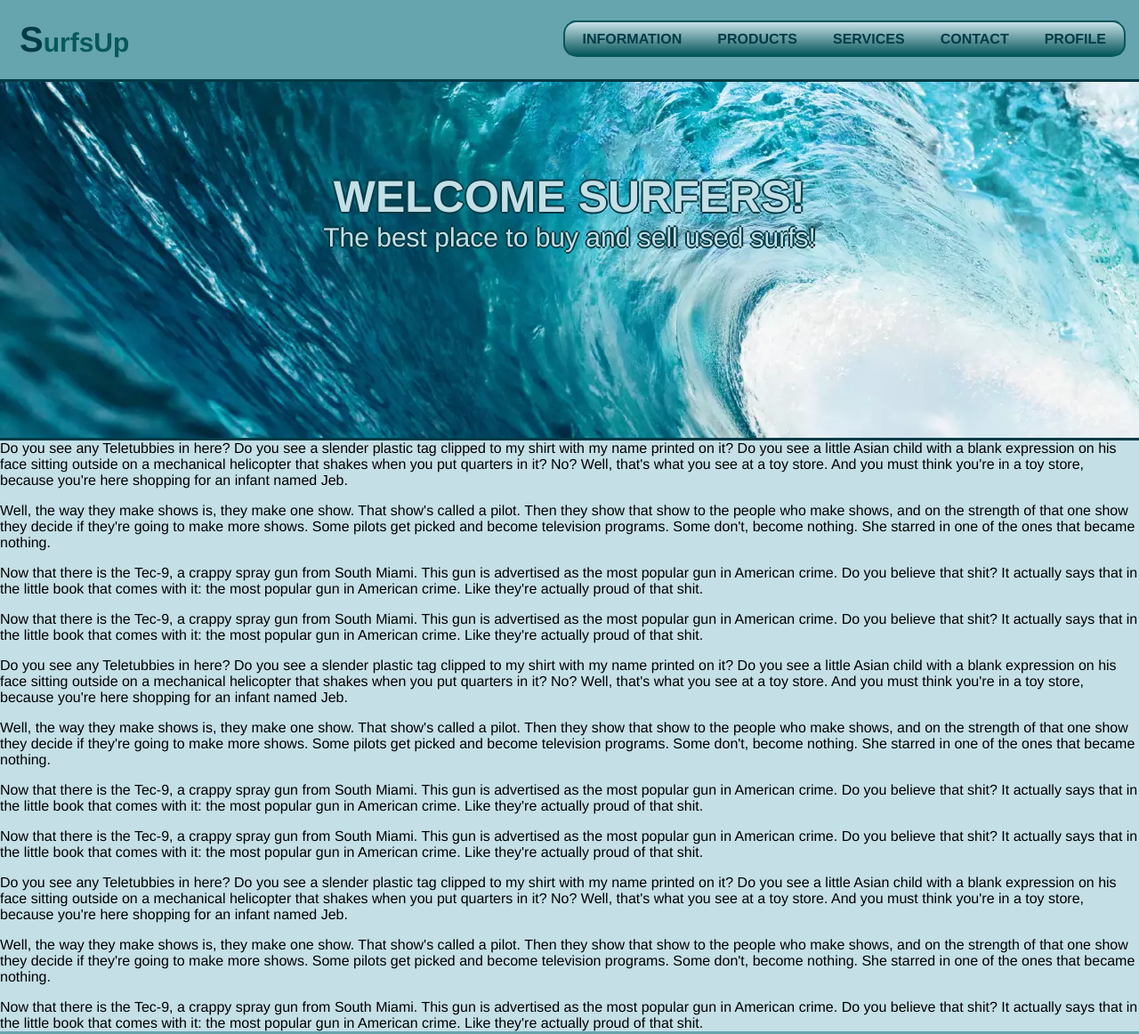
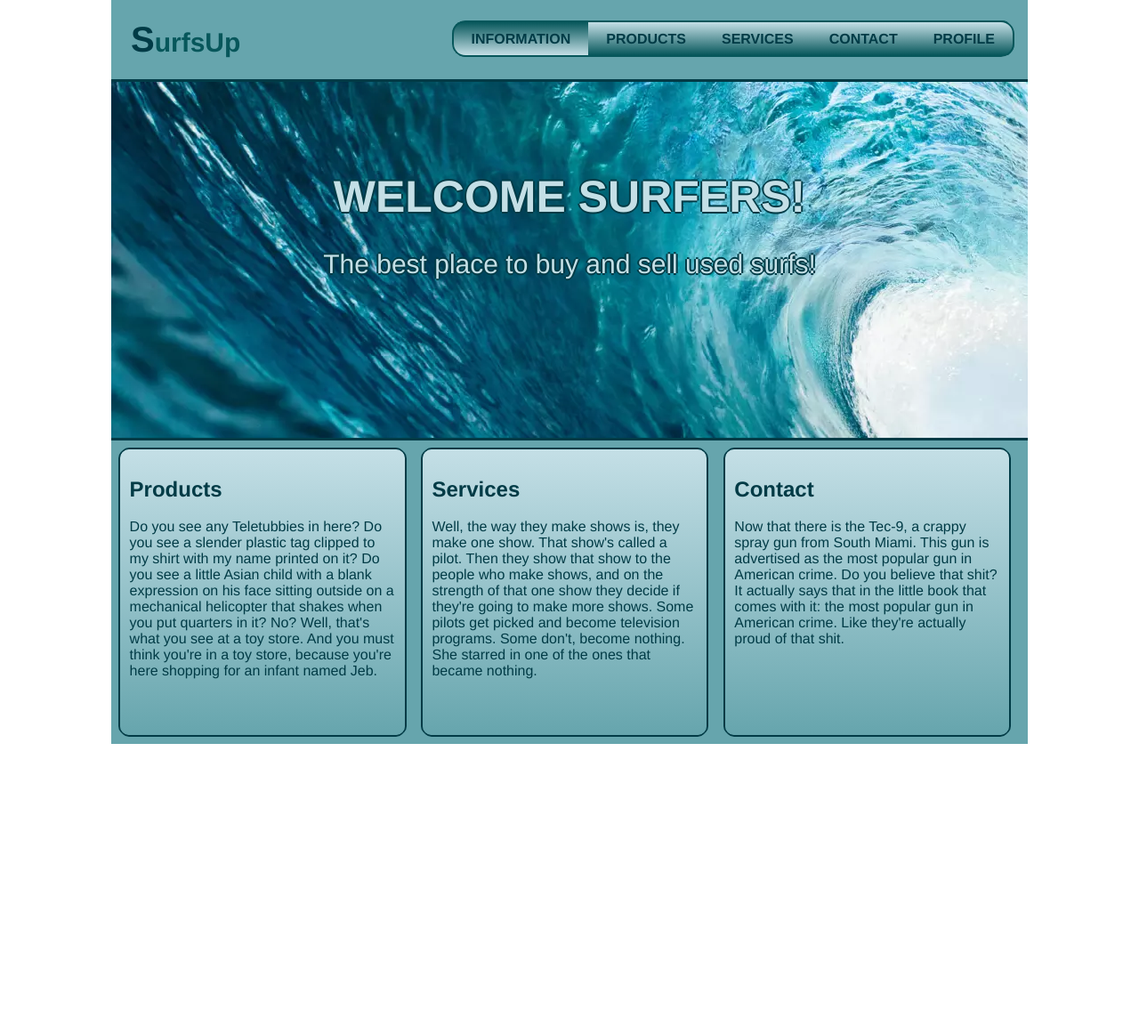
Before and after one commit to RomchyFCC/CSS-Practice, a plain HTML site: page website01/index.html in a window 1280 px wide. Shown: the whole page at 89% size. After the commit the page ends 836 px from the top, so only its background shows below. Drawn offline with Linux system fonts and the light colour scheme.

Commit message:
Added some more style to my solo project, added some responsiveness

```diff
--- a/website01/css/style.css
+++ b/website01/css/style.css
@@ -32,12 +32,17 @@ li {
 	text-transform: uppercase;
 }
 
-section {
-	background: #C4DFE6;
-}
-
-p {
-	margin-top: 0;
+.articles > section{
+	display: block;
+	float: left;
+	background: linear-gradient(to bottom, #C4DFE6, #66A5AD);
+	color: #003B46;
+	height: 300px;
+	width: 29%;
+	margin: 1%;
+	padding: 1% 1%;
+	border-radius: 10px;
+	box-shadow: -2px 0 #003B46, 0 2px #003B46, 2px 0 #003B46, 0 -2px #003B46;
 }
 
 .logo {
@@ -107,3 +112,34 @@ nav > h1 {
 .btn:hover {
 	background: linear-gradient(to bottom, #07575B, #C4DFE6);
 }
+
+.current {
+	padding: 10px 20px;
+	border-bottom: 2px solid #07575B;
+	border-top: 2px solid #07575B;
+	margin: 0;
+	background: linear-gradient(to bottom, #07575B, #C4DFE6);
+	font-weight: bold;
+}
+
+@media screen and (min-width: 1030px) {
+	body{
+		width: 1030px;
+		margin: 0 auto;
+		}
+}
+@media screen and (max-width: 815px) {
+	li:nth-child(2) {
+		display: none;
+	}
+}
+@media screen and (max-width: 686px) {
+	li:nth-child(3) {
+		display: none;
+	}
+}
+@media screen and (max-width: 565px) {
+	li:nth-child(4) {
+		display: none;
+	}
+}
--- a/website01/index.html
+++ b/website01/index.html
@@ -10,8 +10,8 @@
 			<nav class="container">
 				<h1 class="logo"><span class="mark">S</span>urfsUp</h1>
 				<ul>
-					<li><a class="btn btn-first current" href="./about.html">Information</a></li><!--
-					--><li><a class="btn" href="#">Products</a></li><!--
+					<li><a class="btn btn-first current" href="./index.html">Information</a></li><!--
+					--><li><a class="btn" href="./about.html">Products</a></li><!--
 					--><li><a class="btn" href="#">Services</a></li><!--
 					--><li><a class="btn" href="#">Contact</a></li><!--
 					--><li><a class="btn btn-last" href="#">Profile</a></li>
@@ -23,23 +23,25 @@
 				<h1> Welcome Surfers!</h1>
 				<p>The best place to buy and sell used surfs!</p>
 			</div>
-			<section>
-				<!-- start slipsum code -->
-				<p>Do you see any Teletubbies in here? Do you see a slender plastic tag clipped to my shirt with my name printed on it? Do you see a little Asian child with a blank expression on his face sitting outside on a mechanical helicopter that shakes when you put quarters in it? No? Well, that's what you see at a toy store. And you must think you're in a toy store, because you're here shopping for an infant named Jeb. </p>
-				<p>Well, the way they make shows is, they make one show. That show's called a pilot. Then they show that show to the people who make shows, and on the strength of that one show they decide if they're going to make more shows. Some pilots get picked and become television programs. Some don't, become nothing. She starred in one of the ones that became nothing. </p>
-				<p>Now that there is the Tec-9, a crappy spray gun from South Miami. This gun is advertised as the most popular gun in American crime. Do you believe that shit? It actually says that in the little book that comes with it: the most popular gun in American crime. Like they're actually proud of that shit.  </p>
-				<p>Now that there is the Tec-9, a crappy spray gun from South Miami. This gun is advertised as the most popular gun in American crime. Do you believe that shit? It actually says that in the little book that comes with it: the most popular gun in American crime. Like they're actually proud of that shit.  </p>
-				<p>Do you see any Teletubbies in here? Do you see a slender plastic tag clipped to my shirt with my name printed on it? Do you see a little Asian child with a blank expression on his face sitting outside on a mechanical helicopter that shakes when you put quarters in it? No? Well, that's what you see at a toy store. And you must think you're in a toy store, because you're here shopping for an infant named Jeb. </p>
-				<p>Well, the way they make shows is, they make one show. That show's called a pilot. Then they show that show to the people who make shows, and on the strength of that one show they decide if they're going to make more shows. Some pilots get picked and become television programs. Some don't, become nothing. She starred in one of the ones that became nothing. </p>
-				<p>Now that there is the Tec-9, a crappy spray gun from South Miami. This gun is advertised as the most popular gun in American crime. Do you believe that shit? It actually says that in the little book that comes with it: the most popular gun in American crime. Like they're actually proud of that shit.  </p>
-				<p>Now that there is the Tec-9, a crappy spray gun from South Miami. This gun is advertised as the most popular gun in American crime. Do you believe that shit? It actually says that in the little book that comes with it: the most popular gun in American crime. Like they're actually proud of that shit.  </p>
-				<p>Do you see any Teletubbies in here? Do you see a slender plastic tag clipped to my shirt with my name printed on it? Do you see a little Asian child with a blank expression on his face sitting outside on a mechanical helicopter that shakes when you put quarters in it? No? Well, that's what you see at a toy store. And you must think you're in a toy store, because you're here shopping for an infant named Jeb. </p>
-				<p>Well, the way they make shows is, they make one show. That show's called a pilot. Then they show that show to the people who make shows, and on the strength of that one show they decide if they're going to make more shows. Some pilots get picked and become television programs. Some don't, become nothing. She starred in one of the ones that became nothing. </p>
-				<p>Now that there is the Tec-9, a crappy spray gun from South Miami. This gun is advertised as the most popular gun in American crime. Do you believe that shit? It actually says that in the little book that comes with it: the most popular gun in American crime. Like they're actually proud of that shit.  </p>
-				<!-- end slipsum code -->
-			</section>
-			<section>
-			<!-- TO DO -->
+			<section class="articles container">
+				<section>
+					<a href="./about.html">
+						<h2> Products </h2>
+						<p>Do you see any Teletubbies in here? Do you see a slender plastic tag clipped to my shirt with my name printed on it? Do you see a little Asian child with a blank expression on his face sitting outside on a mechanical helicopter that shakes when you put quarters in it? No? Well, that's what you see at a toy store. And you must think you're in a toy store, because you're here shopping for an infant named Jeb.</p>
+					</a>
+				</section>
+				<section>
+					<a href="#">
+						<h2> Services </h2>
+						<p>Well, the way they make shows is, they make one show. That show's called a pilot. Then they show that show to the people who make shows, and on the strength of that one show they decide if they're going to make more shows. Some pilots get picked and become television programs. Some don't, become nothing. She starred in one of the ones that became nothing.</p>
+					</a>
+				</section>
+				<section>
+					<a href="#">
+						<h2> Contact </h2>
+						<p>Now that there is the Tec-9, a crappy spray gun from South Miami. This gun is advertised as the most popular gun in American crime. Do you believe that shit? It actually says that in the little book that comes with it: the most popular gun in American crime. Like they're actually proud of that shit.</p>
+					</a>
+				</section>
 			</section>
 		</section>
 		<footer>
```
Also changed, not shown: website01/about.html (+17 -0 lines).
